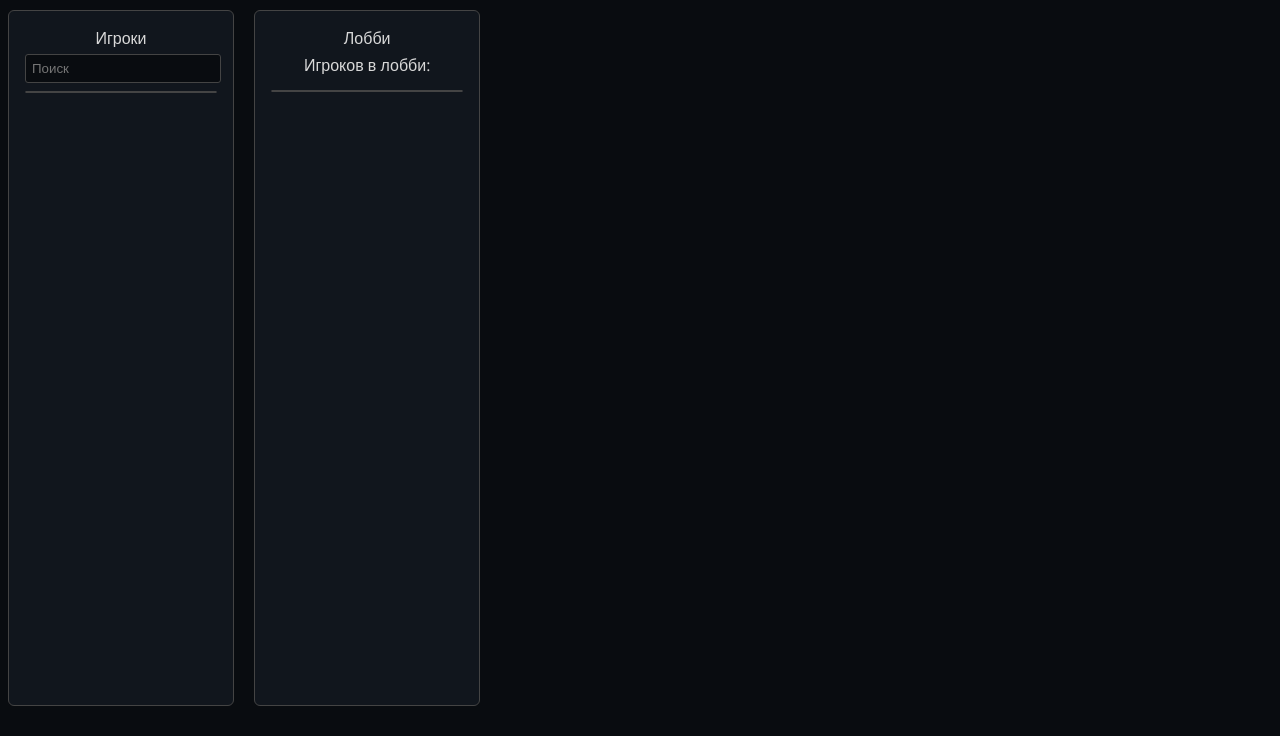
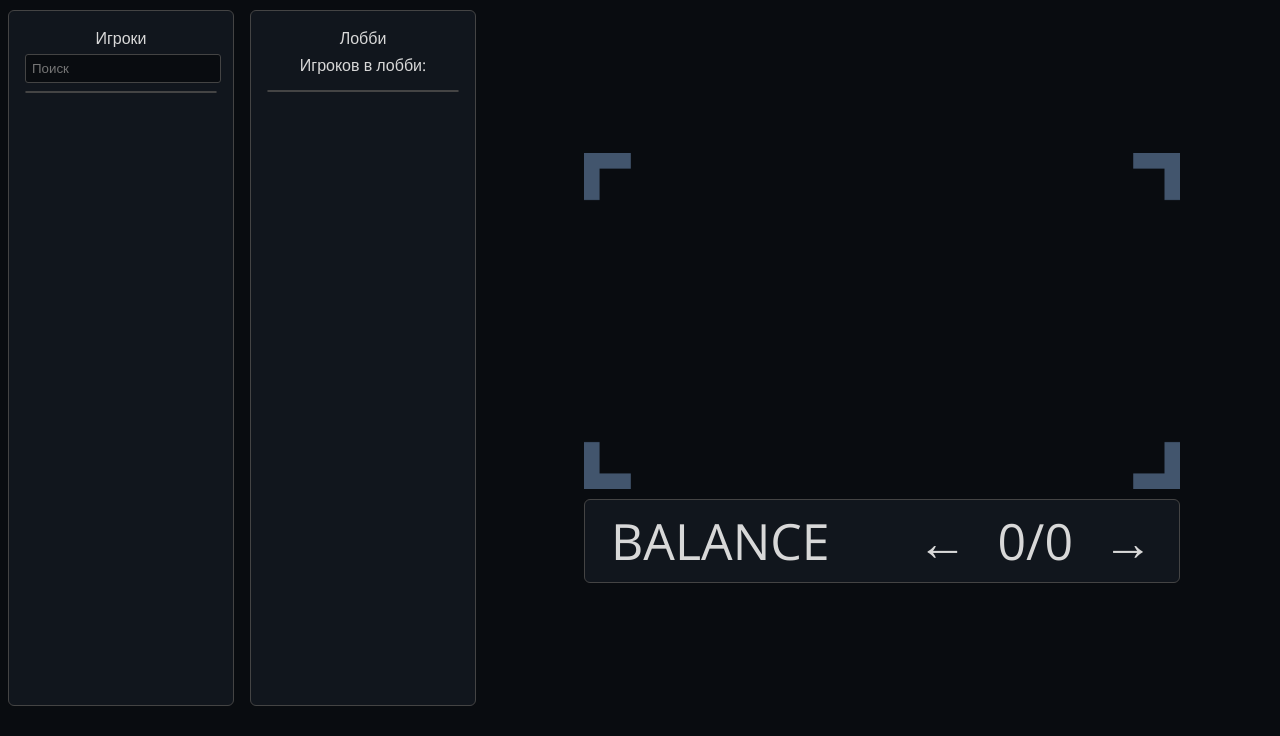
Before and after one commit to dmelackov/OWBalancer, a Python web app: template app/Site/templates/mainPage.html in a window 1280 px wide. Shown: the part 64-800 px from the top of the page. Run offline with Jinja, Linux system fonts and the light colour scheme; the template is opened without the code that fills it, so the values that code supplies are empty.

Commit message:
Balance image

```diff
--- a/app/Site/static/css/style.css
+++ b/app/Site/static/css/style.css
@@ -58,7 +58,9 @@ a {
 
 .content {
     height: 92vh;
-    display: inline-block;
+    display: flex;
+    flex-direction: row;
+    flex-wrap: nowrap;
 }
 
 hr {
@@ -113,7 +115,8 @@ input.error {
     margin: 8px;
     margin-top: 10px;
     padding: 16px 16px;
-    width: 15vw;
+    min-width: 15vw;
+    max-width: 15vw;
     background-color: #11161d;
     height: 90%;
 }
@@ -155,7 +158,8 @@ input.error {
     margin: 8px;
     margin-top: 10px;
     padding: 16px 16px;
-    width: 15vw;
+    min-width: 15vw;
+    max-width: 15vw;
     background-color: #11161d;
     height: 90%;
 }
@@ -364,3 +368,75 @@ td tr {
     margin: 0;
     font-size: 12px;
 }
+
+.switch_button {
+    font-size: 30px;
+    margin: 0;
+    cursor: pointer;
+}
+
+
+/* Balance */
+
+.balance_container {
+    margin-right: 100px;
+    margin-left: 100px;
+    display: flex;
+    flex-direction: column;
+    flex-wrap: wrap;
+    justify-content: center;
+}
+
+#balance_image {
+    width: 100%;
+}
+
+.balance_controlls {
+    border-radius: 6px;
+    border: solid 1px #444444;
+    margin-top: 10px;
+    padding: 16px 16px;
+    background-color: #11161d;
+    height: 50px;
+    display: flex;
+    flex-wrap: wrap;
+    flex-direction: row;
+    align-content: center;
+    justify-content: space-between;
+}
+
+#balance_button {
+    font-size: 50px;
+    cursor: pointer;
+}
+
+.balance_button {
+    font-size: 50px;
+    cursor: pointer;
+}
+
+.balance_button::selection {
+    background: transparent;
+}
+
+#balance_count {
+    font-size: 50px;
+    padding-left: 20px;
+    padding-right: 20px;
+}
+
+#balance_count::selection {
+    background: transparent;
+}
+
+.balance_controlls_right {
+    display: flex;
+    flex-wrap: nowrap;
+    align-content: center;
+    align-items: center;
+}
+
+.balance_controlls_left {
+    display: flex;
+    align-items: center;
+}
--- a/app/Site/static/html/lobby_pattern.html
+++ b/app/Site/static/html/lobby_pattern.html
@@ -25,7 +25,9 @@
                     <img src="/static/img/{{role}}_icon.png" alt="" width="30" class="role_icon {{^active}}innactive{{/active}}">
                     <p>{{ sr }}</p>
                 </div>
-                {{/RolesPriority}}
+                {{#btn}}
+                <p class="switch_button" data-button-id="{{btn_id}}">⇆</p>
+                {{/btn}} {{/RolesPriority}}
             </div>
         </div>
     </td>
--- a/app/Site/static/js/players.js
+++ b/app/Site/static/js/players.js
@@ -5,6 +5,11 @@
     const customSelect = document.getElementById("customSelect")
     const body = document.getElementById("body")
     const lobby_count = document.getElementById("lobby_count")
+    const balance_button = document.getElementById("balance_button")
+    const balance_img = document.getElementById("balance_image")
+    const balance_count = document.getElementById("balance_count")
+    const balance_controlls_left = document.getElementById("balance_button_left")
+    const balance_controlls_right = document.getElementById("balance_button_right")
 
     body.addEventListener("click", (e) => {
         var element = document.elementFromPoint(e.clientX, e.clientY)
@@ -15,7 +20,9 @@
     })
 
     customSelect.style.display = 'none'
-
+    if (localStorage.getItem("balance_index")) {
+        updateimage()
+    }
 
     let currentElem = null;
     let currentLobbyElem = null;
@@ -61,7 +68,6 @@
         if (!e.target.closest(".player_inner_container")) return;
         let menu = target.getElementsByClassName("lobby_menu")[0]
         if (currentLobbyElem && currentLobbyElem != menu) currentLobbyElem.style.display = "none"
-        console.log(menu.style.display)
         if (menu.style.display == "block") {
             menu.style.display = "none"
         } else {
@@ -77,6 +83,7 @@
         rolesStr = ""
         for (let i = 0; i < roles.length; i++) {
             element = roles[i];
+            if (element.tagName == "P") continue;
             if (!element.getElementsByTagName("img")[0].classList.contains("innactive")) rolesStr += element.dataset.roleId
         }
         roleTarget = target.closest("div")
@@ -88,6 +95,27 @@
 
         console.log({ "id": target.closest("td").dataset.playerId, "roles": rolesStr })
         sendPOST("/api/setRoles", { "id": target.closest("td").dataset.playerId, "roles": rolesStr })
+        updateLobby()
+    })
+
+    lobbyTable.addEventListener('click', (e) => {
+        let target = e.target.closest("p");
+        if (!target || !target.classList.contains("switch_button")) return;
+        var roles = target.closest(".lobby_sr").children
+        console.log(roles)
+        rolesStr = ""
+        for (let i = 0; i < roles.length; i++) {
+            element = roles[i];
+            if (element.tagName == "P") continue;
+            if (!element.getElementsByTagName("img")[0].classList.contains("innactive")) rolesStr += element.dataset.roleId
+        }
+        if (target.dataset.buttonId == 0) {
+            newRoles = rolesStr.charAt(1) + rolesStr.charAt(0) + rolesStr.charAt(2)
+        } else {
+            newRoles = rolesStr.charAt(0) + rolesStr.charAt(2) + rolesStr.charAt(1)
+        }
+        console.log({ "id": target.closest("td").dataset.playerId, "roles": newRoles })
+        sendPOST("/api/setRoles", { "id": target.closest("td").dataset.playerId, "roles": newRoles })
         updateLobby()
     })
 
@@ -121,6 +149,42 @@
 
     })
 
+    balance_button.addEventListener("click", async(e) => {
+        var balance = await (await fetch('/api/getBalances')).json()
+        if (balance["ok"]) {
+            localStorage.setItem("balance", JSON.stringify(balance))
+            localStorage.setItem("balance_index", 0)
+
+            updateimage()
+        } else {
+            console.log("It's not ok")
+        }
+    })
+
+    balance_controlls_right.addEventListener('click', (e) => {
+        index = parseInt(localStorage.getItem("balance_index"))
+        balance = JSON.parse(localStorage.getItem("balance"))
+
+
+        if (index + 1 < balance["Balances"].length) {
+            localStorage.setItem("balance_index", index + 1)
+            updateimage()
+        }
+
+
+    })
+    balance_controlls_left.addEventListener('click', (e) => {
+        index = parseInt(localStorage.getItem("balance_index"))
+        balance = JSON.parse(localStorage.getItem("balance"))
+
+        if (index - 1 >= 0) {
+            localStorage.setItem("balance_index", index - 1)
+            updateimage()
+        }
+
+    })
+
+
     searchField.addEventListener('input', updatePlayers)
     updatePlayers()
     updateLobby()
@@ -146,6 +210,13 @@
         lobbyTable.innerHTML = "";
         var pattern = await fetch('static/html/lobby_pattern.html')
         var pattern_data = await pattern.text()
+        data.forEach(element => {
+            for (let i = 0; i < 3; i++) {
+                element.RolesPriority[i].btn = (i != 2)
+                if (i != 2) element.RolesPriority[i].btn_id = i
+            }
+        });
+
         lobbyTable.innerHTML = Mustache.render(pattern_data, { 'data': data })
         lobby_count.innerText = "Игроков в лобби: " + data.length
         if (openID != null) {
@@ -182,4 +253,23 @@
         lastActive = target
         target.classList.add("active")
     }
+
+
+    async function updateimage() {
+        index = parseInt(localStorage.getItem("balance_index"))
+        balance = JSON.parse(localStorage.getItem("balance"))
+        current_balance = balance["Balances"][index]
+        var image = await (await fetch('/api/balanceImage', {
+            method: 'POST',
+            headers: {
+                'Content-Type': 'application/json;charset=utf-8'
+            },
+            body: JSON.stringify(current_balance)
+        })).blob()
+        var urlCreator = window.URL || window.webkitURL;
+        var imageUrl = urlCreator.createObjectURL(image);
+        balance_image.src = imageUrl
+        balance_count.innerText = (index + 1) + "/" + balance["Balances"].length
+    }
+
 })();
--- a/app/Site/templates/mainPage.html
+++ b/app/Site/templates/mainPage.html
@@ -32,9 +32,20 @@
             <table id="lobby_list"></table>
         </div>
     </div>
-
+    <div class="balance_container">
+        <img src="/static/img/balance_alt.png" alt="" id="balance_image">
+        <div class="balance_controlls">
+            <div class="balance_controlls_left">
+                <p class="btn" id="balance_button">BALANCE</p>
+            </div>
+            <div class="balance_controlls_right">
+                <p class="btn balance_button" id="balance_button_left">←</p>
+                <p id="balance_count">0/0</p>
+                <p class="btn balance_button" id="balance_button_right">→</p>
+            </div>
+        </div>
+    </div>
     <div id="customSelect" class="customSelect">
-
     </div>
 </div>
 <script src="static/js/players.js"></script>
```
Also changed, not shown: app/Calculation/PILBalance.py (+17 -17 lines), app/Site/api.py (+36 -2 lines), app/Site/static/img/balance_alt.png (added), draw-smile.jpg (added).
